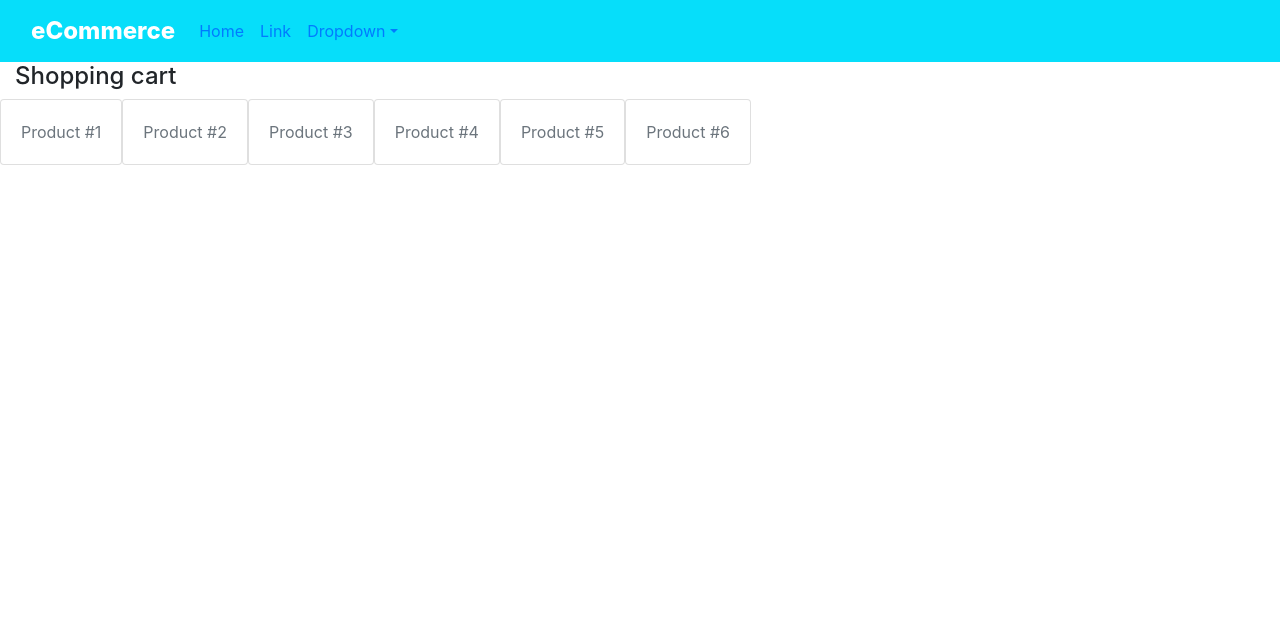
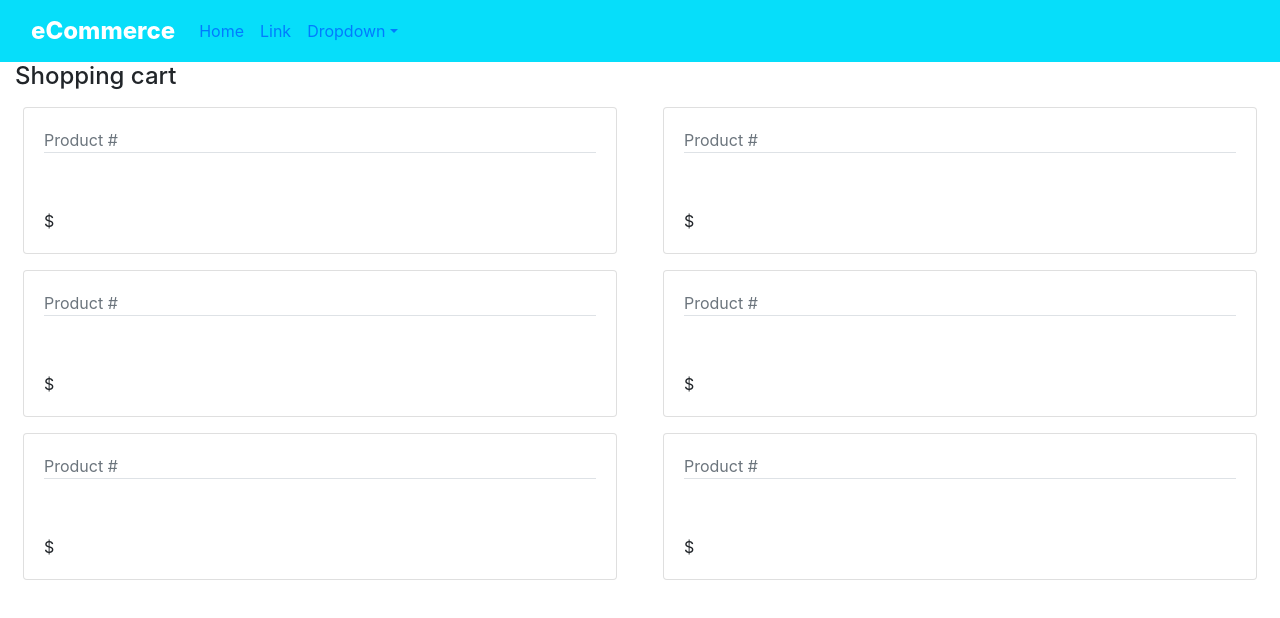
Before and after one commit to OoohSam/E-COMMERSE-STARTER, a React (Create React App) app: page / in a window 1280 px wide. Shown: the top 618 px of the page. Built offline with nearby package versions, Linux system fonts and the light colour scheme.

Commit message:
wednesday

```diff
--- a/src/App.jsx
+++ b/src/App.jsx
@@ -3,6 +3,8 @@ import CustomersList from "./CustomersList";
 import NavBar from "./Navbar";
 import ShoppingCart from "./ShoppingCart";
 import Product from "./Product";
+
+
 
 
 export default class App extends Component {
@@ -24,6 +26,7 @@ export default class App extends Component {
 }
 
 
+
 //as per the systax of jsx every tag must be self closing
 
 //while putting classses in css use className instead of class
--- a/src/Product.jsx
+++ b/src/Product.jsx
@@ -1,16 +1,50 @@
+import { extend } from "jquery";
 import React, { Component } from "react";
 
 export default class Product extends Component {
+  state = {
+    id:this.props.id,
+    productName:this.props.productName,
+    price:this.props.price,
+
+
+  };
+
   render() {
     return (
-      <div className="card">
-        <div className="card-body">
-          <div className="text-muted">Product #{this.props.id}</div>
+      <div className="col-lg-6">
+        <div className="card m-2">
+          <div className="card-body">
+            <div className="text-muted">Product #{this.state.id}</div>
+            <h5 className="pt-5 border-top">{this.state.productName}</h5>
+            <div>${this.state.price}</div>
+          </div>
         </div>
       </div>
     );
   }
 }
 
+
+// export default class Product extends Component{
+//   state={
+//     id:this.props.id,
+//     productName:this.props.productName,
+//     price:this.props.price,
+//   }
+//   render(){
+//     return(
+//       <div className="col-lg-5">
+//         Lorem ipsum dolor {this.state.price} sit amet consectetur adipisic
+//         ing elit. Dolor sapiente earum sit reiciendis? Quisquam
+//         temporibus nam obcaecati illo reprehenderit facilis dolore cons
+//         ectetur facere tenetu
+//         r, maxime et? Voluptatibus ea reprehenderit ipsum.
+//       </div>
+//     )
+//   }
+// }
+
 //remember that the render fuction dictates how the information should display to
 // the user
+//Yet another beautiful day to be alive and be coding
--- a/src/ShoppingCart.jsx
+++ b/src/ShoppingCart.jsx
@@ -20,11 +20,21 @@ export default class ShoppingCart extends Component {
 
         <div className="row">
           {this.state.products.map((x) => {
-            let { id, productName, price, quantity } = x;
-            return <Product key={id} id={id} />;
+            let { id, productName, price} = x;
+            return <Product
+            key={id}
+            // id={id}
+            // productName={productName}
+            // price={price}
+            product ={x}
+
+            />;
           })}
         </div>
       </div>
     );
   }
 }
+
+//i understand why we passed the component
+//kwanza though you must describe it
```
